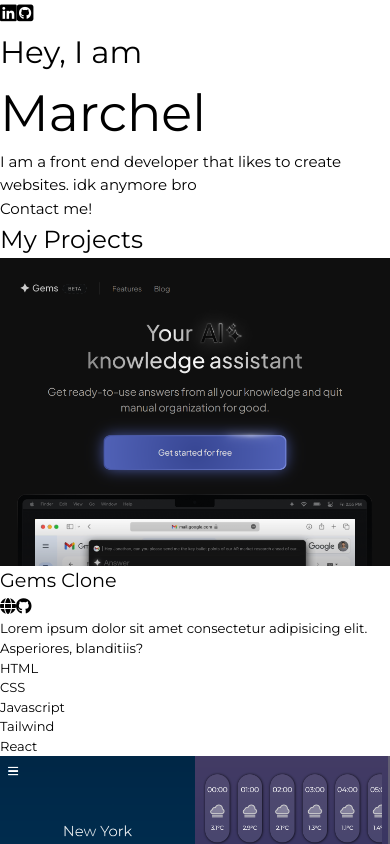
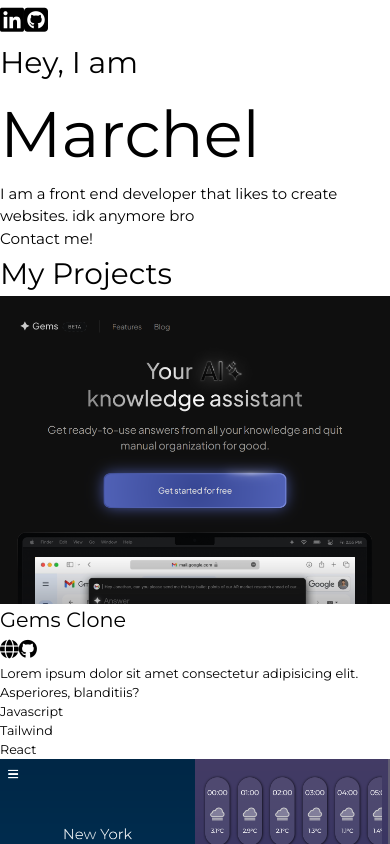
Before and after one commit to mqrrch/Portfolio, a React (Vite) app: page / in a window 390 px wide. Shown: the top 844 px of the page. Built offline with nearby package versions, Linux system fonts and the light colour scheme.

Commit message:
fix responsive design

```diff
--- a/src/App.css
+++ b/src/App.css
@@ -34,63 +34,57 @@
 }
 
 .nav-link{
-    font-size: clamp(1.1rem, 0.686rem + 2.071vw, 4rem);
+    font-size: clamp(1.625rem, 1.219rem + 2.031vw, 3.25rem);
 }
 
 .hp-title{
-    font-size: clamp(1.8rem, 1.2rem + 3vw, 6rem);
+    font-size: clamp(1.75rem, 1.188rem + 2.813vw, 4rem);
 }
 .hp-name{
-    font-size: clamp(3rem, 2.143rem + 4.286vw, 9rem);
+    font-size: clamp(3.75rem, 2.5rem + 6.25vw, 8.75rem);
 }
 .hp-subtitle{
-    font-size: clamp(0.9rem, 0.714rem + 0.929vw, 2.2rem);
+    font-size: clamp(0.875rem, 0.625rem + 1.25vw, 1.875rem);
 }
 .hp-button{
-    font-size: clamp(0.9rem, 0.714rem + 0.929vw, 2.2rem);
+    font-size: clamp(0.875rem, 0.531rem + 1.719vw, 2.25rem);
 }
 
 .projects-page-title {
-    font-size: clamp(1.5rem, 1.314rem + 0.929vw, 2.8rem);
+    font-size: clamp(1.75rem, 1.281rem + 2.344vw, 3.625rem);
 }
 .project-title {
-    font-size: clamp(1.2rem, 0.9rem + 1vw, 2rem);
+    font-size: clamp(1.25rem, 1.031rem + 1.094vw, 2.125rem);
 }
 .project-links {
-    font-size: clamp(1rem, 0.8rem + 0.8vw, 1.8rem);
+    font-size: clamp(1.125rem, 0.906rem + 1.094vw, 2rem);
 }
 .project-desc {
-    font-size: clamp(0.8rem, 0.686rem + 0.571vw, 1.6rem);
+    font-size: clamp(0.75rem, 0.5rem + 1.25vw, 1.75rem);
 }
 .project-tag-text {
-    font-size: clamp(0.8rem, 0.743rem + 0.286vw, 1.2rem);
+    font-size: clamp(0.75rem, 0.563rem + 0.938vw, 1.5rem);
 }
 
 #contact h3{
-    font-size: clamp(1.5rem, 1.314rem + 0.929vw, 2.8rem);
+    font-size: clamp(1.5rem, 1.063rem + 2.188vw, 3.25rem);
 }
-
 #contact p{
-    font-size: clamp(0.8rem, 0.657rem + 0.714vw, 1.8rem);
+    font-size: clamp(0.813rem, 0.578rem + 1.172vw, 1.75rem);
 }
-
-#contact-form div{
-    font-size: clamp(0.9rem, 0.771rem + 0.643vw, 1.8rem);
+#contact-form div label{
+    font-size: clamp(1rem, 0.75rem + 1.25vw, 2rem);
 }
-
+#contact-form div input,
+#contact-form div textarea{
+    font-size: clamp(0.875rem, 0.656rem + 1.094vw, 1.75rem);
+}
 #contact-form button{
-    font-size: clamp(0.9rem, 0.771rem + 0.643vw, 1.8rem);
+    font-size: clamp(1rem, 0.813rem + 0.938vw, 1.75rem);
 }
 
 #alert-popup p{
-    font-size: clamp(0.8rem, 0.629rem + 0.857vw, 2rem);
-}
-
-@media (min-width: 1920px){
-    #homepage,
-    #projects{
-        max-width: 1760px;
-    }
+    font-size: clamp(0.813rem, 0.609rem + 1.016vw, 1.625rem);
 }
 
 @keyframes shrinkTimer {
--- a/src/App.jsx
+++ b/src/App.jsx
@@ -12,7 +12,7 @@
         <div className='absolute top-0 z-[-2] h-screen w-screen bg-[#10061f] bg-[radial-gradient(ellipse_80%_80%_at_50%_-20%,rgba(70,33,103,0.5),rgba(255,255,255,0))]'></div>
       </div>
       <Navbar />
-      <div className='px-5 py-10'>
+      <div className='px-5 py-10 max-w-[640px] lg:max-w-[800px] xl:max-w-[1000px] 2xl:max-w-[1400px] mx-auto'>
         <Homepage />
         <div className=''></div>
         {/* <About /> */}
--- a/src/comps/AlertPopup.jsx
+++ b/src/comps/AlertPopup.jsx
@@ -32,7 +32,7 @@
                     <>
                         <div id="timer" ref={timerRef} className="absolute left-0 top-0 bg-blue-500 h-1 timer-animation"></div>
                         <div className="mt-1 text-white">
-                            <p>Message has been sent!<br></br>I will look into it as soon as possible!</p>
+                            <p>Message has been sent!</p>
                         </div>
                     </>
                 )}
@@ -50,7 +50,7 @@
                     <>
                         <div id="timer" ref={timerRef} className="absolute left-0 top-0 bg-blue-500 h-1"></div>
                         <div className="mt-1 text-white">
-                            <p>Message has been sent!<br></br>I will look into it as soon as possible!</p>
+                            <p>Message has been sent!</p>
                         </div>
                     </>
                 )}
--- a/src/comps/Contact.jsx
+++ b/src/comps/Contact.jsx
@@ -32,10 +32,10 @@
     return(
         <>
             <AlertPopup initialTime={initialTime} setInitialTime={setInitialTime} result={result} />
-            <div id="contact" className="mt-32 pt-4 flex flex-col text-white max-w-[640px] lg:max-w-[800px] mx-auto">
+            <div id="contact" className="mt-32 pt-4 flex flex-col text-white lg:max-w-[800px]  mx-auto">
                 <h3 className="text-2xl md:text-3xl text-center font-[500]">Contact me!</h3>
-                <p className="text-sm mt-2 lg:mt-3 2xl:mt-4 text-center">Email: marchel.010706@gmail.com</p>
-                <form onSubmit={handleSubmit} id="contact-form" className="flex flex-col mt-2 space-y-[1.15rem]">
+                <p className="text-sm mt-1 md:mt-3 lg:mt-5 xl:mt-7 2xl:mt-9 text-center">Email: marchel.010706@gmail.com</p>
+                <form onSubmit={handleSubmit} id="contact-form" className="flex flex-col mt-2 md:mt-4 lg:mt-6 xl:mt-8 2xl:mt-10 space-y-[1.15rem]">
                     <div className="flex flex-col lg:gap-1 xl:gap-[6px]">
                         <label htmlFor="name">Name</label>
                         <input type="text" name="name" id="name" autoComplete="off"
--- a/src/comps/Homepage.jsx
+++ b/src/comps/Homepage.jsx
@@ -1,6 +1,6 @@
 export default function Homepage(){
     return(
-        <div id="homepage" className="hp-container h-[calc(100vh-100px)] max-w-[640px] lg:max-w-[800px] xl:max-w-[1000px] 2xl:max-w-[1400px] mx-auto">
+        <div id="homepage" className="hp-container h-[calc(100vh-100px)]">
             <h1 className="hp-title text-white leading-[1.3]">Hey, I am <br></br><span className="hp-name">Marchel</span></h1>
             <h3 className="hp-subtitle text-gray-200 max-w-[800px] ">I am a front end developer that likes to create websites. idk anymore bro</h3>
             <div className="mt-10 2xl:mt-16">
--- a/src/comps/Projects.jsx
+++ b/src/comps/Projects.jsx
@@ -10,7 +10,7 @@
             alt: 'Gems Clone Image',
             name: 'Gems Clone',
             text: 'Lorem ipsum dolor sit amet consectetur adipisicing elit. Asperiores, blanditiis?',
-            tools: ['HTML', 'CSS', 'Javascript', 'Tailwind', 'React'],
+            tools: ['Javascript', 'Tailwind', 'React'],
             webLink: 'https://mqrrch.github.io/Gems-Clone/',
             ghLink: 'https://github.com/mqrrch/Gems-Clone'
         },
@@ -19,7 +19,7 @@
             alt:'Weather App Image',
             name: 'Weather App',
             text: 'Lorem ipsum dolor sit amet consectetur adipisicing elit. Asperiores, blanditiis?',
-            tools: ['HTML', 'CSS', 'Javascript', 'Tailwind', 'React'],
+            tools: ['Javascript', 'Tailwind', 'React'],
             webLink: 'https://mqrrch.github.io/Weather-App/',
             ghLink: 'https://github.com/mqrrch/Weather-App'
         },
@@ -28,7 +28,7 @@
             alt:'To Do List Image',
             name: 'To Do List',
             text: 'Lorem ipsum dolor sit amet consectetur adipisicing elit. Asperiores, blanditiis?',
-            tools: ['HTML', 'CSS', 'Javascript', 'Tailwind', 'React'],
+            tools: ['Javascript', 'Tailwind', 'React', 'Firebase', 'Redux'],
             webLink: 'https://mqrrch.github.io/To-Do-List/',
             ghLink: 'https://github.com/mqrrch/To-Do-List'
         },
@@ -37,14 +37,14 @@
             alt:'Quiz Image',
             name: 'Quiz',
             text: 'Lorem ipsum dolor sit amet consectetur adipisicing elit. Asperiores, blanditiis?',
-            tools: ['HTML', 'CSS', 'Javascript', 'Tailwind', 'React'],
+            tools: ['Javascript', 'Tailwind', 'React'],
             webLink: 'https://mqrrch.github.io/Quiz/',
             ghLink: 'https://github.com/mqrrch/Quiz'
         },
     ]
 
     return(
-        <div id="projects" className="text-white max-w-[640px] lg:max-w-[800px] xl:max-w-[1000px] 2xl:max-w-[1400px] mx-auto mt-24">
+        <div id="projects" className="text-white mt-24">
             <h3 className="projects-page-title font-[500] mb-6">My Projects</h3>
             <div className="project-list grid grid-cols-1 sm:grid-cols-2 2xl:gap-x-20 gap-6">
                 {projects.map((item, index) => (
@@ -56,7 +56,7 @@
                         </a>
                         <div className="project-card-text-wrapper mt-2 xl:mt-4">
                             <div className="flex items-center justify-between">
-                                <p className="project-title text-lg font-[400]">{item.name}</p>
+                                <a href={item.webLink} target="_blank" className="project-title text-lg font-[400] hover:underline hover:cursor-pointer">{item.name}</a>
                                 <div className="project-links space-x-3 xl:space-x-5 2xl:space-x-7">
                                     <a href={item.webLink} target="_blank" rel="noopener noreferrer" title="View Project" className="inline-block hover:text-[#975bac] hover:scale-125 transition-all">
                                         <i className="fa-solid fa-globe"></i>
```
